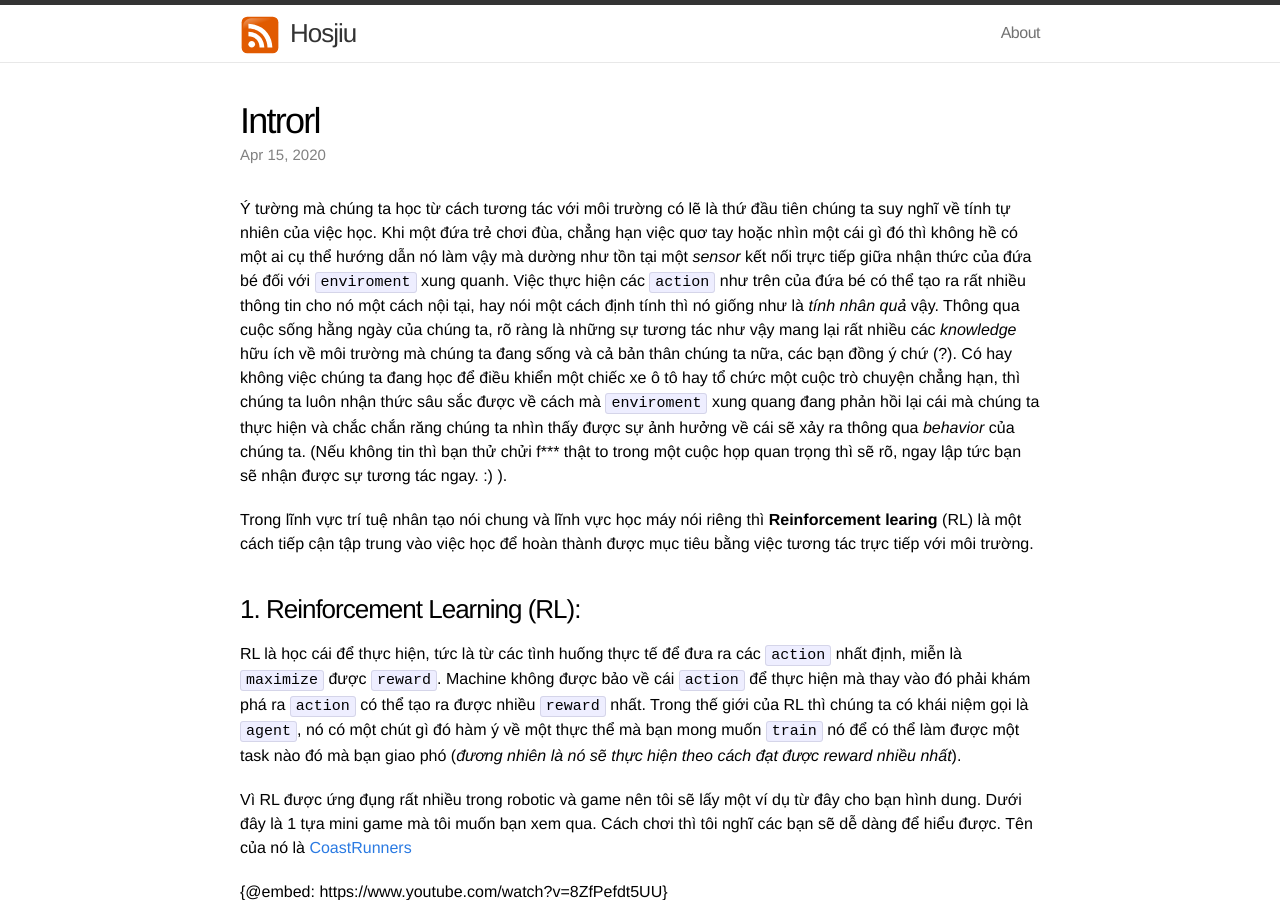
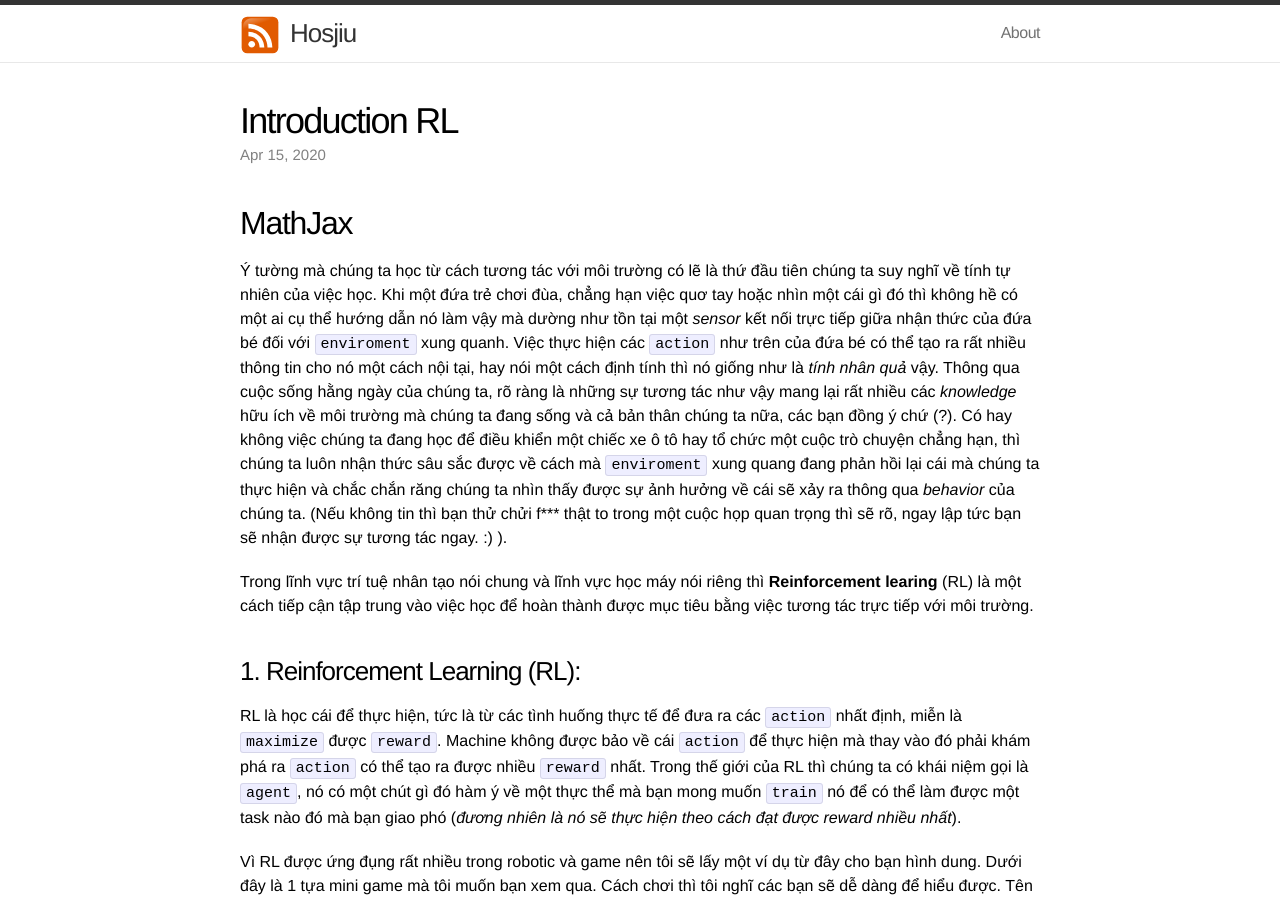
Before and after one commit to hosjiu1702/blog, a Jekyll site: the page built from _posts/2020-04-15-IntroRL.md, in a window 1280 px wide and 900 px high. Built offline with Jekyll 4.4.1, drawn with Linux system fonts in a browser that asks for light colours; our own code applies the rules of GitHub Pages for plain Markdown files.

Commit message:
add metat_data

```diff
--- a/_posts/2020-04-15-IntroRL.md
+++ b/_posts/2020-04-15-IntroRL.md
@@ -1,3 +1,10 @@
+---
+layout: post
+mathjax: true
+title: "Introduction RL"
+excerpt: "Giới thiệu về Reinforcement Learning."
+---
+## MathJax
 Ý tường mà chúng ta học từ cách tương tác với môi trường có lẽ là thứ đầu tiên chúng ta suy nghĩ về tính tự nhiên của việc học. Khi một đứa trẻ chơi đùa, chẳng hạn việc quơ tay hoặc nhìn một cái gì đó thì không hề có một ai cụ thể hướng dẫn nó làm vậy mà dường như tồn tại một *sensor* kết nối trực tiếp giữa nhận thức của đứa bé đối với `enviroment` xung quanh. Việc thực hiện các `action` như trên của đứa bé có thể tạo ra rất nhiều thông tin cho nó một cách nội tại, hay nói một cách định tính thì nó giống như là *tính nhân quả* vậy. Thông qua cuộc sống hằng ngày của chúng ta, rõ ràng là những sự tương tác như vậy mang lại rất nhiều các *knowledge* hữu ích về môi trường mà chúng ta đang sống và cả bản thân chúng ta nữa, các bạn đồng ý chứ (?). Có hay không việc chúng ta đang học để điều khiển một chiếc xe ô tô hay tổ chức một cuộc trò chuyện chẳng hạn, thì chúng ta luôn nhận thức sâu sắc được về cách mà `enviroment` xung quang đang phản hồi lại cái mà chúng ta thực hiện và chắc chắn răng chúng ta nhìn thấy được sự ảnh hưởng về cái sẽ xảy ra thông qua *behavior* của chúng ta. (Nếu không tin thì bạn thử chửi f*** thật to trong một cuộc họp quan trọng thì sẽ rõ, ngay lập tức bạn sẽ nhận được sự tương tác ngay. :) ).
 
 Trong lĩnh vực trí tuệ nhân tạo nói chung và lĩnh vực học máy nói riêng thì **Reinforcement learing** (RL) là một cách tiếp cận tập trung vào việc học để hoàn thành được mục tiêu bằng việc tương tác trực tiếp với môi trường.
```
